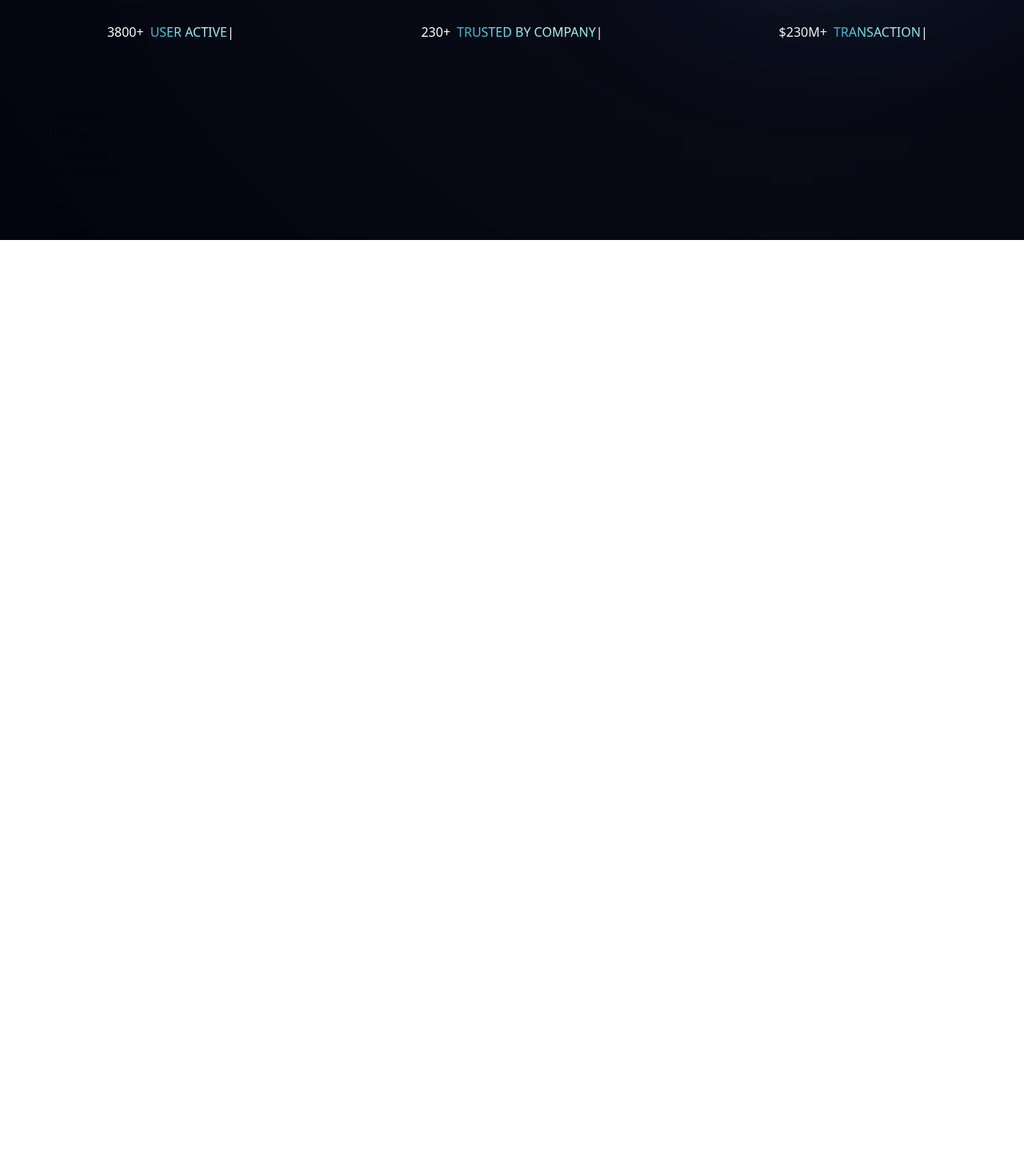
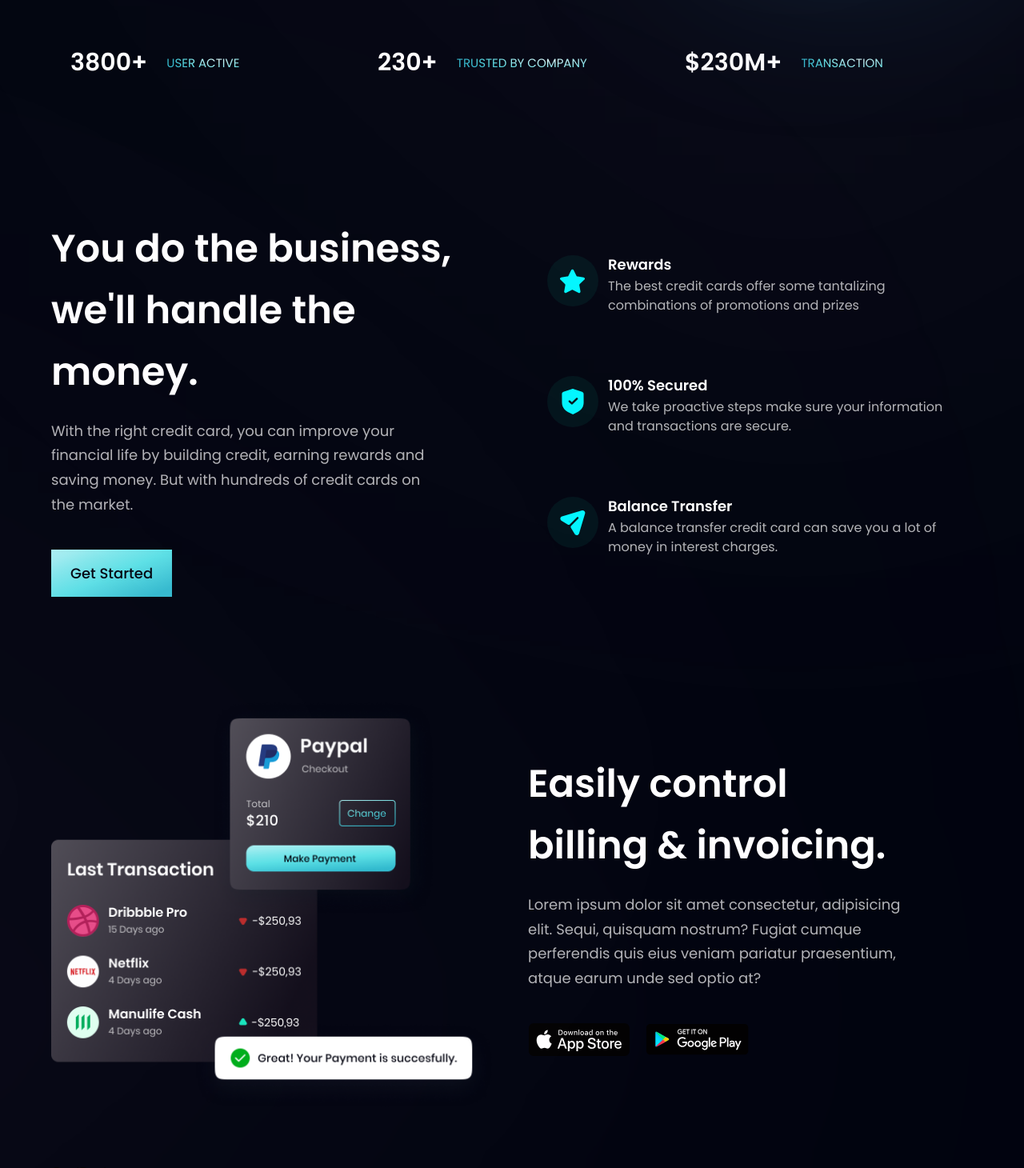
Before and after one commit to tsmolarczyk/best-bank, a React (Vite) app: page / in a window 1280 px wide. Shown: the part 760-2220 px from the top of the page at 80% size. Before the commit the page ends 1060 px from the top, so only its background shows below. Built offline with nearby package versions, Linux system fonts and the light colour scheme.

Commit message:
main section with button and stores finish

```diff
--- a/src/App.jsx
+++ b/src/App.jsx
@@ -25,14 +25,10 @@
       </div>
     </div>
 
-    <div className={`bg-primary ${styles.flexStart}`}>
+    <div className={`bg-primary ${styles.paddingX} ${styles.flexStart}`}>
       <div className={`${styles.boxWidth}`}>
         <Stats />
-      </div>
-    </div>
 
-    <div className={`bg-primary ${styles.paddingX} ${styles.flexStart}`}>
-      <div className={`${styles.boxWidth}`}>
         <Business />
         <Billing />
         <CardDeal />
--- a/src/components/Billing.jsx
+++ b/src/components/Billing.jsx
@@ -1,5 +1,43 @@
+import { apple, bill, google } from "../assets";
+import styles, { layout } from "../style";
+
 const Billing = () => {
-  return <div>Billing</div>;
+  return (
+    <section id="product" className={layout.sectionReverse}>
+      <div className={layout.sectionImgReverse}>
+        <img
+          src={bill}
+          alt="billing"
+          className="w-[100%] h-[100%] relative z-[5]"
+        />
+        <div className="absolute z-[3] -left-1/2 top-0 w-[50%] h-[50%] rounded-full white__gradient" />
+        <div className="absolute z-[0] -left-1/2 bottom-0 w-[50%] h-[50%] rounded-full pink__gradient" />
+      </div>
+      <div className={layout.sectionInfo}>
+        <h2 className={styles.heading2}>
+          Easily control <br className="sm:block hidden " /> billing &
+          invoicing.
+        </h2>
+        <p className={`${styles.paragraph} max-w-[470px] mt-5`}>
+          Lorem ipsum dolor sit amet consectetur, adipisicing elit. Sequi,
+          quisquam nostrum? Fugiat cumque perferendis quis eius veniam pariatur
+          praesentium, atque earum unde sed optio at?
+        </p>
+        <div className="flex flex-row flex-wrap sm:mt-10 mt-6">
+          <img
+            src={apple}
+            alt="apple-store-button"
+            className="w-[128px] h-[42px] object-contain mr-5 cursor-pointer"
+          />
+          <img
+            src={google}
+            alt="google-store-button"
+            className="w-[128px] h-[42px] object-contain cursor-pointer"
+          />
+        </div>
+      </div>
+    </section>
+  );
 };
 
 export default Billing;
--- a/src/components/Business.jsx
+++ b/src/components/Business.jsx
@@ -1,7 +1,58 @@
-import React from "react";
+import { features } from "../constants";
+import styles, { layout } from "../style";
+import Button from "./Button";
+
+const FeatureCard = ({ icon, title, content, index }) => {
+  return (
+    <div
+      className={`flex flex-row p-6 rounded-[20px] ${
+        index !== features.length - 1 ? "mb-6" : "mb-0"
+      } feature-card`}
+    >
+      <div
+        className={`w-[64px] h-[64px] rounded-full ${styles.flexCenter} bg-dimBlue`}
+      >
+        <img
+          className="w-[50%] h-[50%] object-contain "
+          src={icon}
+          alt="icon-feature"
+        />
+      </div>
+      <div className="flex-1 flex flex-col ml-3">
+        <h4 className="font-poppins font-semibold text-white text-[18px] leading-[23px] mb-1">
+          {title}
+        </h4>
+        <p className="font-poppins font-normal text-dimWhite text-[16px] leading-[24px] mb-1">
+          {content}
+        </p>
+      </div>
+    </div>
+  );
+};
 
 const Business = () => {
-  return <div>Business</div>;
+  return (
+    <section id="features" className={layout.section}>
+      <div className={layout.sectionInfo}>
+        <h2 className={styles.heading2}>
+          You do the business,
+          <br className="sm:block hidden" /> we&apos;ll handle the money.
+        </h2>
+        <p className={`${styles.paragraph} max-w-[470px] mt-5`}>
+          With the right credit card, you can improve your financial life by
+          building credit, earning rewards and saving money. But with hundreds
+          of credit cards on the market.
+        </p>
+        <Button styles="mt-10" />
+      </div>
+
+      <div className={`${layout.sectionImg} flex-col`}>
+        {features.map((feature, index) => (
+          <FeatureCard key={feature.id} {...feature} index={index} />
+        ))}
+      </div>
+    </section>
+  );
 };
 
 export default Business;
--- a/src/components/Button.jsx
+++ b/src/components/Button.jsx
@@ -1,7 +1,11 @@
-import React from "react";
-
-const Button = () => {
-  return <div>Button</div>;
+const Button = ({ styles }) => {
+  return (
+    <button
+      className={`py-4 px-6 bg-blue-gradient font-poppins font-medium text-[18px] text-primary outline-none ${styles}`}
+    >
+      Get Started
+    </button>
+  );
 };
 
 export default Button;
--- a/src/components/Stats.jsx
+++ b/src/components/Stats.jsx
@@ -2,17 +2,23 @@
 import { stats } from "../constants";
 
 const Stats = () => (
-  <div
+  <section
     className={`${styles.flexCenter} flex-row flex-wrap sm:mb-20 mb-6 text-white`}
   >
     {stats.map((stat) => (
-      <div key={stat.id} className={`flex flex-1 ${styles.flexCenter}`}>
-        <h4>{stat.value} </h4>
-        <h4 className="ml-2 text-gradient uppercase"> {stat.title}</h4>
-        <p>|</p>
+      <div
+        key={stat.id}
+        className={`flex flex-1 justify-start items-center flex-row m-3`}
+      >
+        <h4 className="font-poppins font-semibold xs:text-[40] text-[30px] xs:leading-[53px] leading-[43px] text-white m-3">
+          {stat.value}
+        </h4>
+        <p className="font-poppins font-normal xs:text-[20] text-[15px] xs:leading-[26px] leading-[21px] text-gradient uppercase ml-3">
+          {stat.title}
+        </p>
       </div>
     ))}
-  </div>
+  </section>
 );
 
 export default Stats;
```
